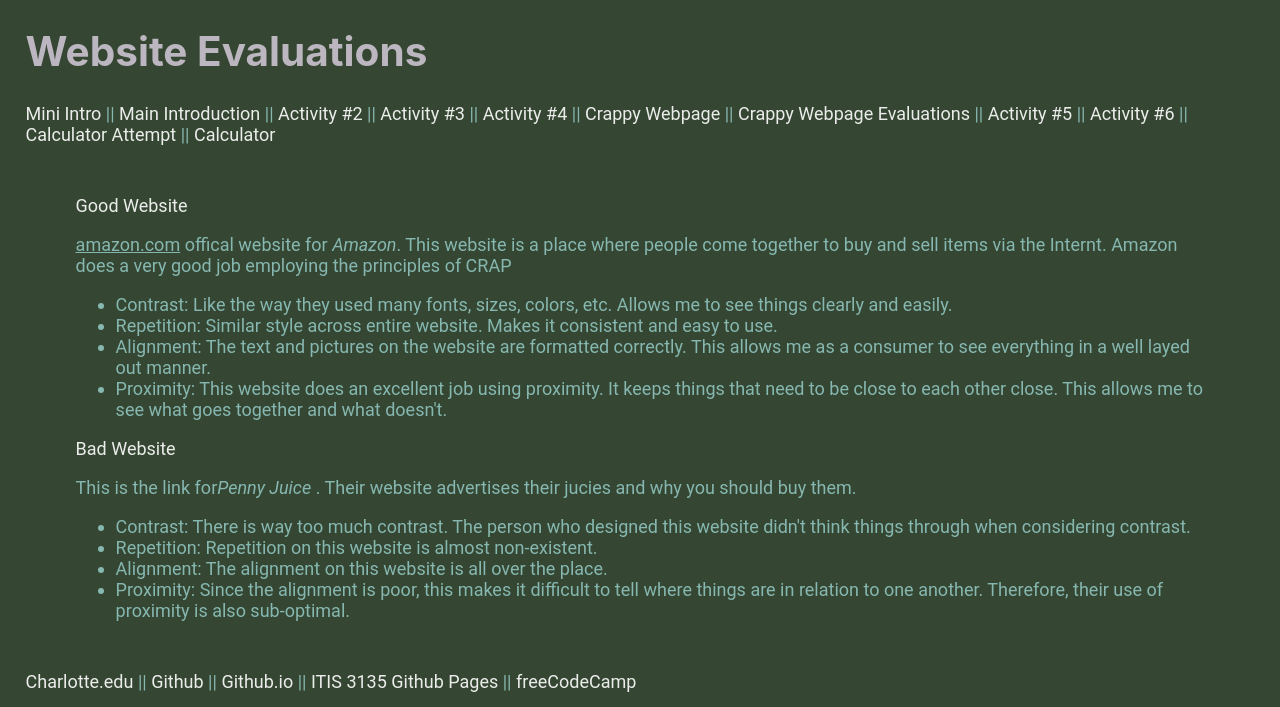
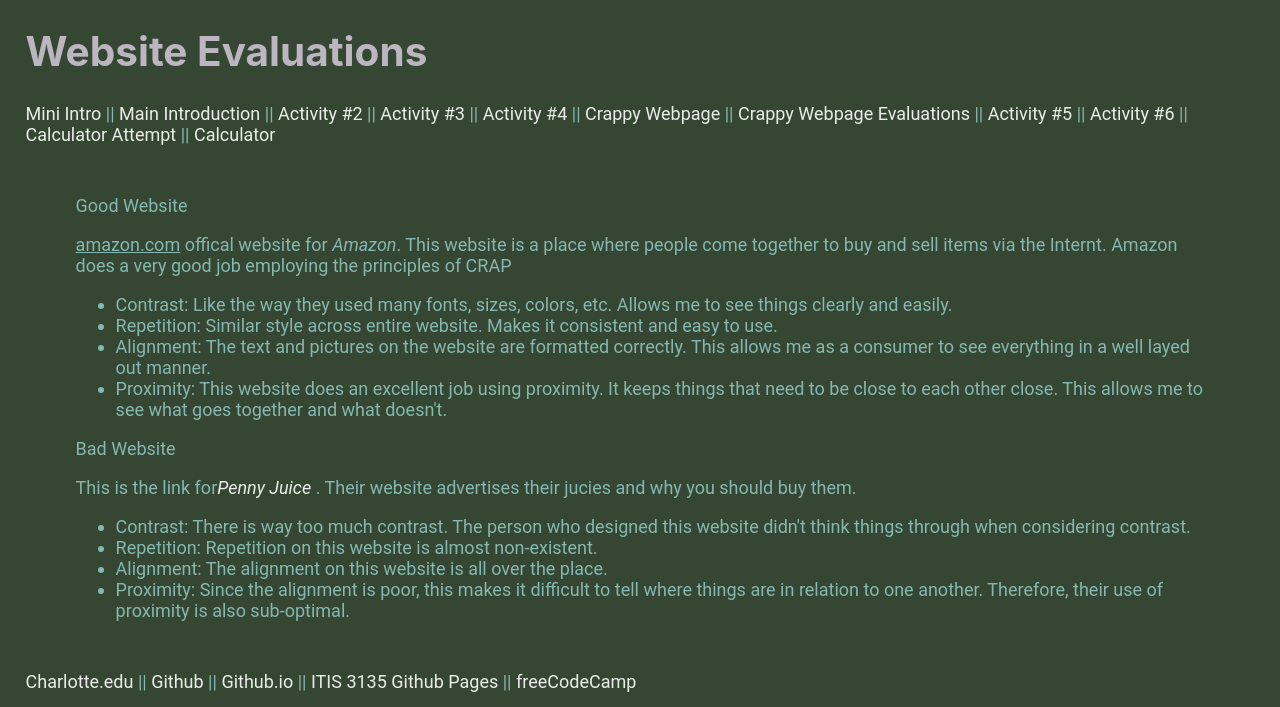
Before and after one commit to jcaudil6/jcaudil6.github.io, a plain HTML site: page itis3135/website_evaluations.html in a window 1280 px wide. Shown: the top 707 px of the page. Drawn offline with Linux system fonts and the light colour scheme.

Commit message:
Update website_evaluations.html

```diff
--- a/itis3135/website_evaluations.html
+++ b/itis3135/website_evaluations.html
@@ -50,8 +50,8 @@
     </nav>
 
     <main>
-        <a href="https://www.amazon.com/" > Good Website</a>
-        <p> <u>amazon.com</u> offical website for <em>Amazon</em>. This website is a place where people come together to buy and sell items via the Internt.
+        <p>Good Website</p>
+        <p> <u><a href="https://www.amazon.com/"></a>amazon.com</u> offical website for <em>Amazon</em>. This website is a place where people come together to buy and sell items via the Internt.
         Amazon does a very good job employing the principles of CRAP </p>
         <ul>
             <li>
@@ -68,9 +68,9 @@
                 and what doesn't.
             </li>
         </ul>
-        <a href="https://www.pennyjuice.com/"> Bad Website</a>
+        <p>Bad Website</p>
 
-        <p>This is the link for<em>Penny Juice </em>. Their website advertises their jucies and why you should buy them.
+        <p>This is the link for<em><a href="https://www.pennyjuice.com/">Penny Juice </a></em>. Their website advertises their jucies and why you should buy them.
         <ul>
             <li>
                 Contrast: There is way too much contrast.  The person who designed this website didn't think things through when considering
```
